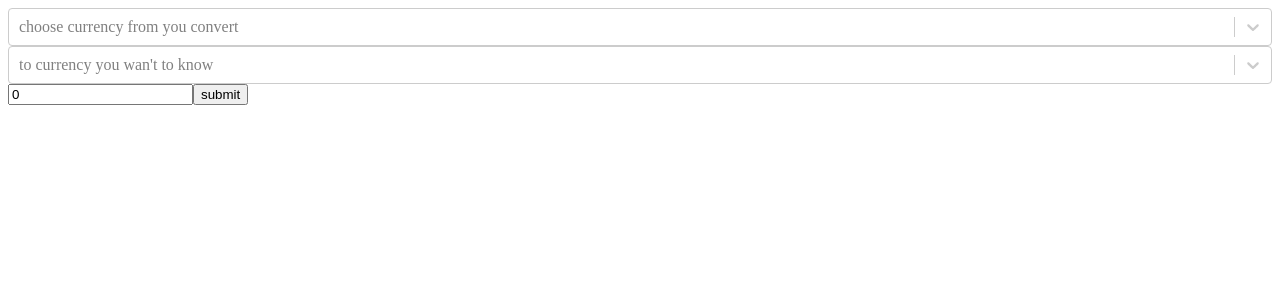
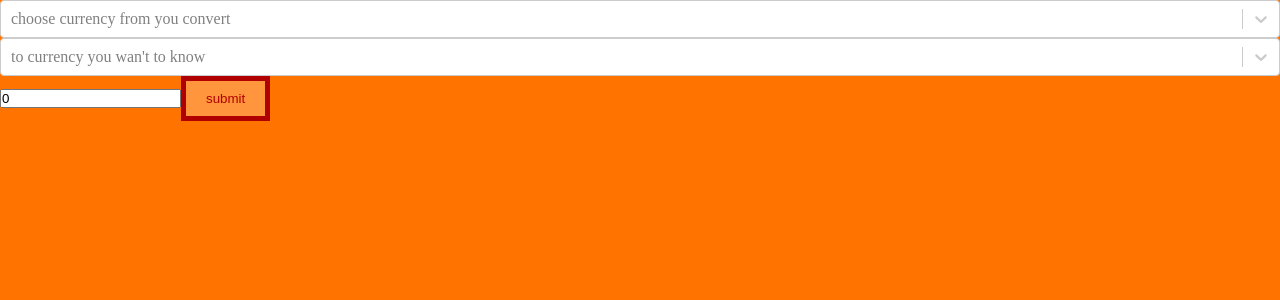
Before and after one commit to hydraChaosu/currencyv2, a React (Create React App) app: page / in a window 1280 px wide. Shown: the top 300 px of the page. Built offline with nearby package versions, Linux system fonts and the light colour scheme.

Commit message:
Add node sass and some styles

```diff
--- a/package.json
+++ b/package.json
@@ -3,6 +3,7 @@
   "version": "0.1.0",
   "private": true,
   "dependencies": {
+    "node-sass": "^4.11.0",
     "react": "^16.8.2",
     "react-dom": "^16.8.2",
     "react-scripts": "2.1.5",
--- /dev/null
+++ b/src/styles.scss
@@ -0,0 +1,18 @@
+* {
+  margin: 0;
+  padding: 0;
+  box-sizing: border-box;
+}
+
+.App {
+  height: 100vh;
+  background-color: #ff7400;
+}
+
+button {
+  padding: 10px 20px;
+  color: #b00000;
+  background-color: #ff953d;
+  border: 5px solid;
+  border-color: #b00000;
+}
```
Also changed, not shown: src/App.js (+16 -4 lines), 1 other file (tests, documents, lock files or other folders).
